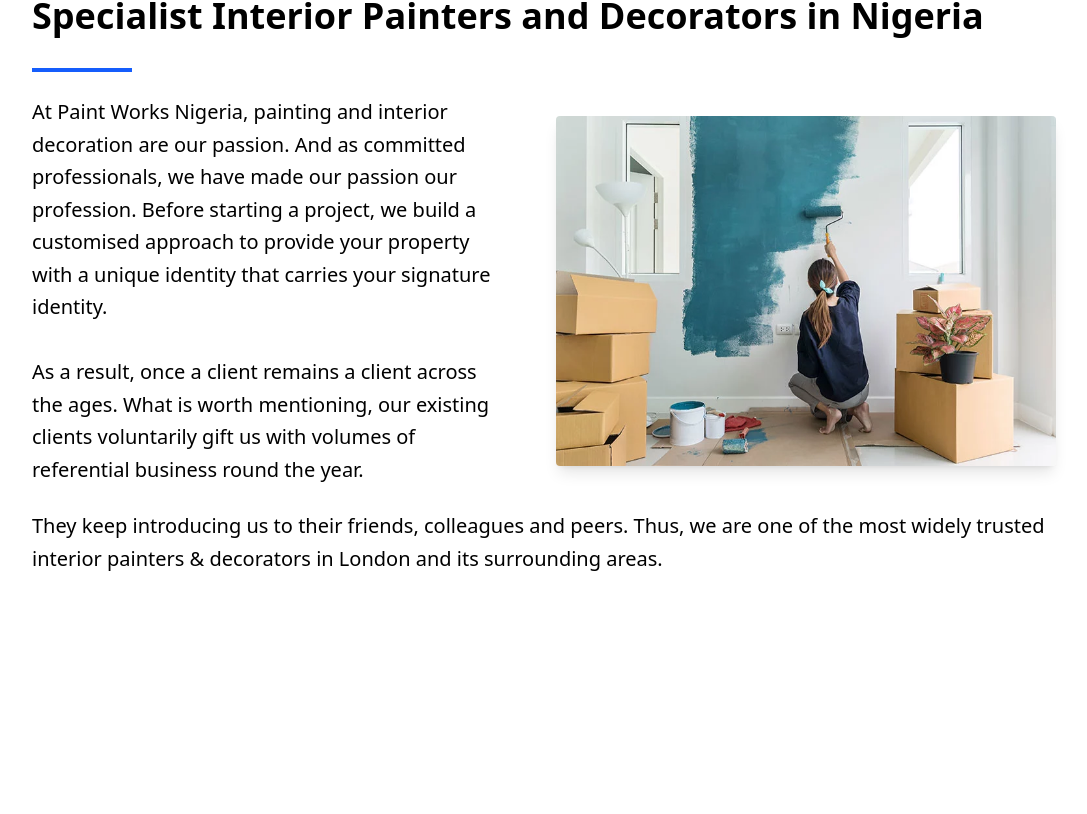
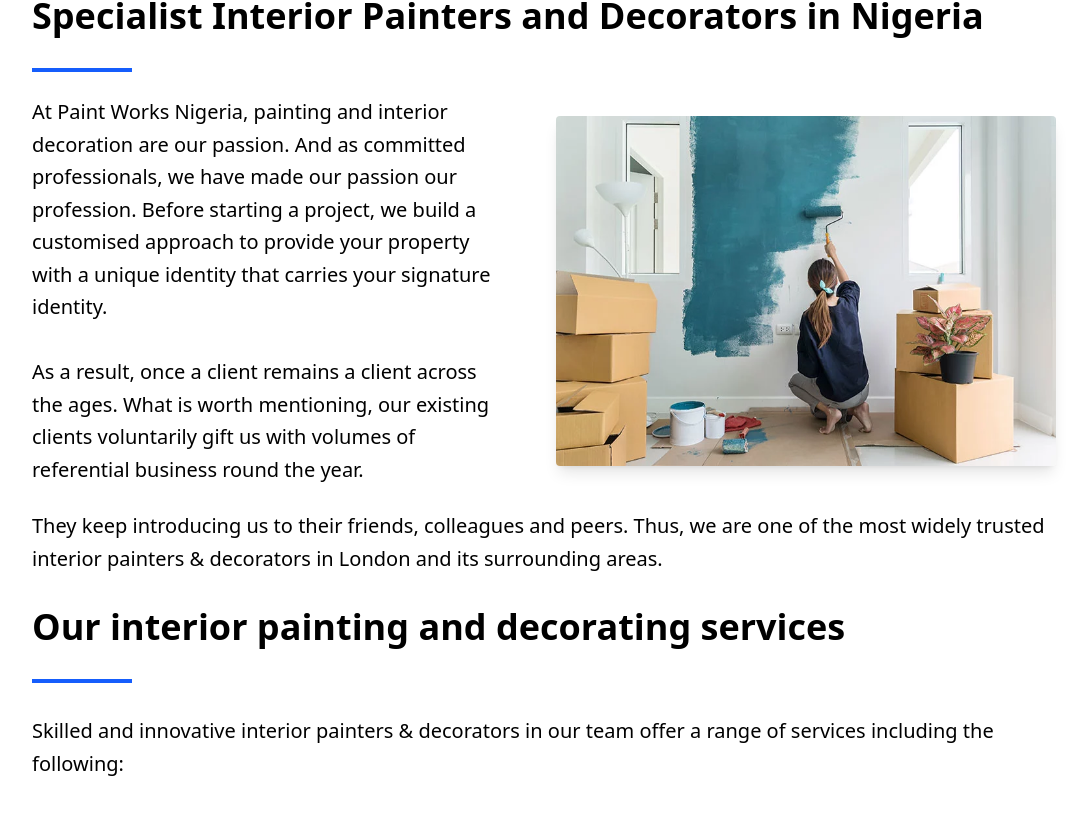
Before and after one commit to vviko-ko/Paintingclone, a React (Vite) app: page /Our-services/Interior_Decor in a window 1280 px wide. Shown: the part 1387-2201 px from the top of the page, without its empty margins (96-1183 px from the left). Before the commit the page ends 2002 px from the top, so only its background shows below. Built offline with nearby package versions, Linux system fonts and the light colour scheme.

Commit message:
feat: upgrade of code

```diff
--- a/src/Components/Our services/Interior_Decor.jsx
+++ b/src/Components/Our services/Interior_Decor.jsx
@@ -78,6 +78,11 @@ function InteriorDecor() {
                 <p className="text-lg md:text-xl mt-6 leading-relaxed">
                 They keep introducing us to their friends, colleagues and peers. Thus, we are one of the most widely trusted interior painters & decorators in London and its surrounding areas.
                 </p>
+
+                {/* section3 */}
+                <h1 className='text-4xl font-bold pt-8 mb-8'>Our interior painting and decorating services</h1>
+                <p className='border-b-4 border-blue-600 w-[100px] mx-auto md:mx-0 '></p>
+                <p className='pt-8 text-lg md:text-xl leading-relaxed'>Skilled and innovative interior painters & decorators in our team offer a range of services including the following:</p>
             </div>
         </main>
     );
```
